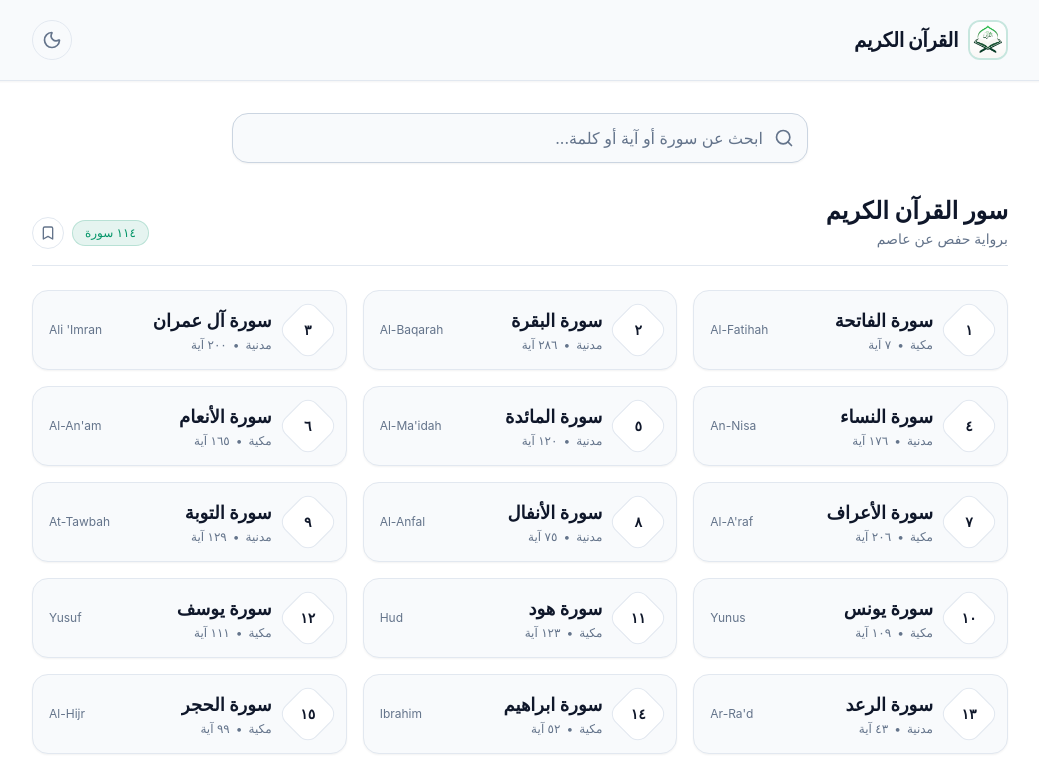
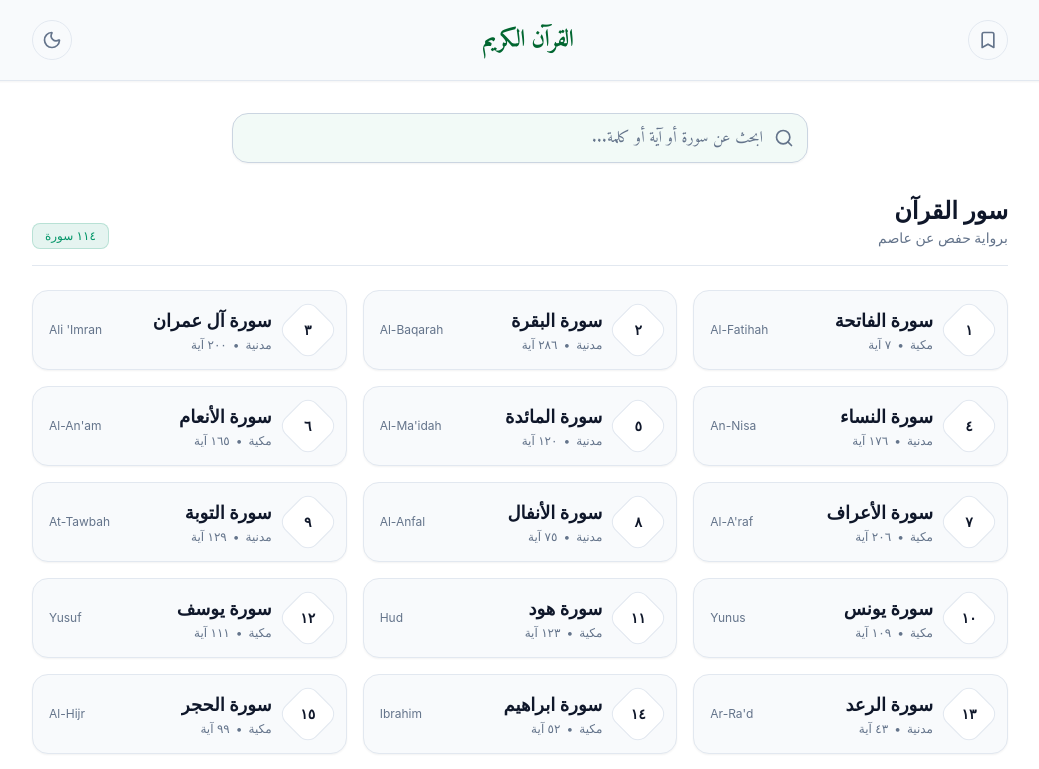
Before and after one commit to mawnir/quran-reader, a React (Vite) app: page / in a window 1280 px wide. Shown: the top 769 px of the page, without its empty margins (120-1159 px from the left). Built offline with nearby package versions, Linux system fonts and the light colour scheme; a web font is replaced by a local one.

Commit message:
feat: integrate bookmark navigation in header and apply Amiri font to Arabic text elements across the application.

```diff
--- a/src/components/Header.tsx
+++ b/src/components/Header.tsx
@@ -18,6 +18,12 @@ export const Header: React.FC<HeaderProps> = ({
   bookmark
 }) => {
 
+  const navigate = useNavigate();
+  const handleBookmark = () => {
+    navigate({
+      to: '/bookmarks',
+    });
+  };
   return (
     <header className="bg-bg-surface/95 backdrop-blur-md border-b border-border-subtle sticky top-0 z-30 shadow-xs">
       <div className="max-w-5xl mx-auto px-3 sm:px-6 h-16 sm:h-20 flex items-center justify-between gap-2 sm:gap-4">
@@ -45,15 +51,24 @@ export const Header: React.FC<HeaderProps> = ({
             </div>
           </div>
         ) : (
-          <div
-            className="flex items-center gap-2.5 font-bold text-lg sm:text-xl text-text-heading cursor-pointer hover:opacity-90 transition-opacity"
-            onClick={onGoHome}
-          >
-            <div className="">
-              {/* <BookOpen className="w-5 h-5" /> */}
-              <img src="/quran-icon-512.png" alt="Logo" className="w-10 h-10 border-2 border-accent/20 rounded-xl" />
-            </div>
-            <span className="font-bold tracking-tight">القرآن الكريم</span>
+          <div className="grid grid-cols-[auto_1fr_auto] items-center w-full">
+            <button
+              onClick={handleBookmark}
+              className="w-10 h-10 flex items-center justify-center cursor-pointer rounded-full border border-border-subtle text-text-muted hover:text-accent hover:border-accent/20 hover:bg-accent/10 active:scale-95 transition-all duration-150 flex-shrink-0"
+              aria-label="bookmarks"
+              title="bookmarks"
+            >
+              <Bookmark className="w-5 h-5" />
+            </button>
+
+            <span
+              className="font-bold tracking-tight font-amiri text-green-800 text-lg sm:text-2xl text-center cursor-pointer hover:opacity-90 transition-opacity"
+              onClick={onGoHome}
+            >
+              القرآن الكريم
+            </span>
+
+            <div /> {/* spacer to balance the bookmark button's width */}
           </div>
         )}
 
--- a/src/components/SearchBar.tsx
+++ b/src/components/SearchBar.tsx
@@ -16,7 +16,7 @@ export const SearchBar: React.FC<SearchBarProps> = ({ searchQuery, onSearchChang
           placeholder="ابحث عن سورة أو آية أو كلمة..."
           value={searchQuery}
           onChange={(e) => onSearchChange(e.target.value)}
-          className="w-full bg-bg-surface border border-border-input rounded-2xl py-3 pr-11 pl-10 text-sm sm:text-base focus:outline-none focus:ring-2 focus:ring-accent/30 focus:border-accent text-text-base placeholder-text-muted transition-all shadow-xs"
+          className="w-full border border-border-input rounded-2xl font-amiri py-3 pr-11 pl-10 bg-accent/5 text-sm sm:text-base focus:outline-none focus:ring-2 focus:ring-accent/30 focus:border-accent text-text-base placeholder-text-muted transition-all shadow-xs"
         />
         <Search className="w-5 h-5 absolute right-3.5 top-1/2 -translate-y-1/2 text-text-muted pointer-events-none" />
         {searchQuery && (
--- a/src/components/SearchResultsView.tsx
+++ b/src/components/SearchResultsView.tsx
@@ -28,7 +28,7 @@ export const SearchResultsView: React.FC<SearchResultsViewProps> = ({
       {matchingSurahs.length > 0 && (
         <div className="mb-8">
           <div className="mb-4 flex justify-between items-center border-b border-border-subtle pb-3">
-            <h2 className="text-lg sm:text-xl font-bold text-text-heading">السور المطابقة</h2>
+            <h2 className="text-lg sm:text-xl font-bold text-text-heading font-amiri">السور المطابقة</h2>
             <span className="text-xs sm:text-sm text-text-muted bg-bg-surface px-3 py-1 rounded-full border border-border-subtle">
               {new Intl.NumberFormat('ar-EG').format(matchingSurahs.length)} سورة
             </span>
@@ -52,7 +52,7 @@ export const SearchResultsView: React.FC<SearchResultsViewProps> = ({
 
       {/* Verse Results Section */}
       <div className="mb-6 flex justify-between items-center border-b border-border-subtle pb-3">
-        <h2 className="text-lg sm:text-xl font-bold text-text-heading">نتائج البحث في الآيات</h2>
+        <h2 className="text-lg sm:text-xl font-bold text-text-heading font-amiri">نتائج البحث في الآيات</h2>
         <span className="text-xs sm:text-sm text-text-muted bg-bg-surface px-3 py-1 rounded-full border border-border-subtle">
           {new Intl.NumberFormat('ar-EG').format(searchResults.length)} نتيجة
         </span>
--- a/src/routes/$surah/$page/index.tsx
+++ b/src/routes/$surah/$page/index.tsx
@@ -386,7 +386,7 @@ function SurahPageRouteComponent() {
                                 onClick={handleBookmarkToggle}
                                 aria-label={bookmarked ? 'إزالة الإشارة المرجعية' : 'إضافة إشارة مرجعية'}
                                 title={bookmarked ? 'إزالة الإشارة المرجعية' : 'حفظ موضع القراءة'}
-                                className={`flex items-center gap-2 px-4 py-2 rounded-full border text-sm font-medium transition-all duration-200 ${bookmarked
+                                className={`flex items-center gap-2 px-4 py-2 rounded-full border text-sm font-medium transition-all duration-200 font-amiri ${bookmarked
                                     ? 'bg-accent text-white border-accent shadow-sm shadow-accent/30 hover:bg-accent/90'
                                     : 'bg-bg-surface text-text-muted border-border-subtle hover:border-accent/40 hover:text-accent'
                                     }`}
--- a/src/routes/bookmarks.tsx
+++ b/src/routes/bookmarks.tsx
@@ -53,8 +53,8 @@ function BookmarksRouteComponent() {
                 {/* Page heading */}
                 <div className="mb-6 flex justify-between items-end border-b border-border-subtle pb-4">
                     <div>
-                        <h1 className="text-xl sm:text-2xl font-bold text-text-heading flex items-center gap-2">
-                            <Bookmark className="w-5 h-5 text-accent" />
+                        <h1 className="text-xl sm:text-2xl font-bold text-text-heading flex items-center gap-2 font-amiri">
+                            <Bookmark className="w-5 h-5 text-accent " />
                             الصفحات المحفوظة
                         </h1>
                     </div>
@@ -81,14 +81,14 @@ function BookmarksRouteComponent() {
                             <BookmarkX className="w-8 h-8 text-accent/60" />
                         </div>
                         <div>
-                            <p className="text-base font-semibold text-text-heading">لا توجد علامات مرجعية بعد</p>
-                            <p className="text-sm text-text-muted mt-1">
+                            <p className="text-base font-semibold text-text-heading font-amiri">لا توجد علامات مرجعية بعد</p>
+                            <p className="text-sm text-text-muted mt-1 font-amiri">
                                 افتح أي سورة واضغط على زر الإشارة المرجعية لحفظ موضعك
                             </p>
                         </div>
                         <button
                             onClick={() => navigate({ to: '/' })}
-                            className="mt-2 flex items-center gap-2 px-4 py-2 rounded-xl bg-accent text-white text-sm font-medium hover:bg-accent/90 transition-colors"
+                            className="mt-2 flex items-center gap-2 px-4 py-2 rounded-xl bg-accent text-white text-sm font-medium hover:bg-accent/90 transition-colors font-amiri"
                         >
                             <BookOpen className="w-4 h-4" />
                             تصفح السور
--- a/src/routes/index.tsx
+++ b/src/routes/index.tsx
@@ -9,7 +9,6 @@ import { SearchBar } from '../components/SearchBar';
 import { SurahCard } from '../components/SurahCard';
 import { SearchResultsView } from '../components/SearchResultsView';
 import { LoadingState, ErrorState } from '../components/States';
-import { Bookmark } from 'lucide-react';
 
 export const Route = createFileRoute('/')({
   component: IndexRouteComponent,
@@ -50,11 +49,6 @@ function IndexRouteComponent() {
     navigate({ to: '/$surah/$page', params: { surah: slug, page: '1' } });
   };
 
-  const handleBookmark = () => {
-    navigate({
-      to: '/bookmarks',
-    });
-  };
   const normalizedVerses = useMemo(() => {
     return verses.map((v) => ({ ...v, normalizedText: normalizeArabic(v.text) }));
   }, [verses]);
@@ -113,23 +107,14 @@ function IndexRouteComponent() {
           <div className="animate-in fade-in duration-300">
             <div className="mb-6 flex justify-between items-end border-b border-border-subtle pb-4">
               <div>
-                <h1 className="text-xl sm:text-2xl font-bold text-text-heading">سور القرآن الكريم</h1>
-                <p className="text-xs sm:text-sm text-text-muted mt-0.5">برواية حفص عن عاصم</p>
+                <h1 className="text-xl sm:text-2xl font-bold text-text-heading font-hafs-uthmanic">سور القرآن</h1>
+                <p className="text-xs sm:text-sm text-text-muted mt-0.5 font-hafs-uthmanic">برواية حفص عن عاصم</p>
               </div>
 
               <div className='flex items-center gap-2'>
-                <span className="text-xs font-medium text-accent bg-accent/10 border border-accent/20 px-3 py-1 rounded-full">
+                <span className="text-xs font-medium text-accent bg-accent/10 border border-accent/20 px-3 py-1 rounded-lg">
                   ١١٤ سورة
                 </span>
-
-                <button
-                  onClick={handleBookmark}
-                  className="w-8 h-8 flex items-center justify-center cursor-pointer rounded-full border border-border-subtle text-text-muted hover:text-accent hover:border-accent/20 hover:bg-accent/10 active:scale-95 transition-all duration-150 flex-shrink-0"
-                  aria-label="bookmarks"
-                  title="bookmarks"
-                >
-                  <Bookmark className="w-4 h-4" />
-                </button>
               </div>
             </div>
 
```
